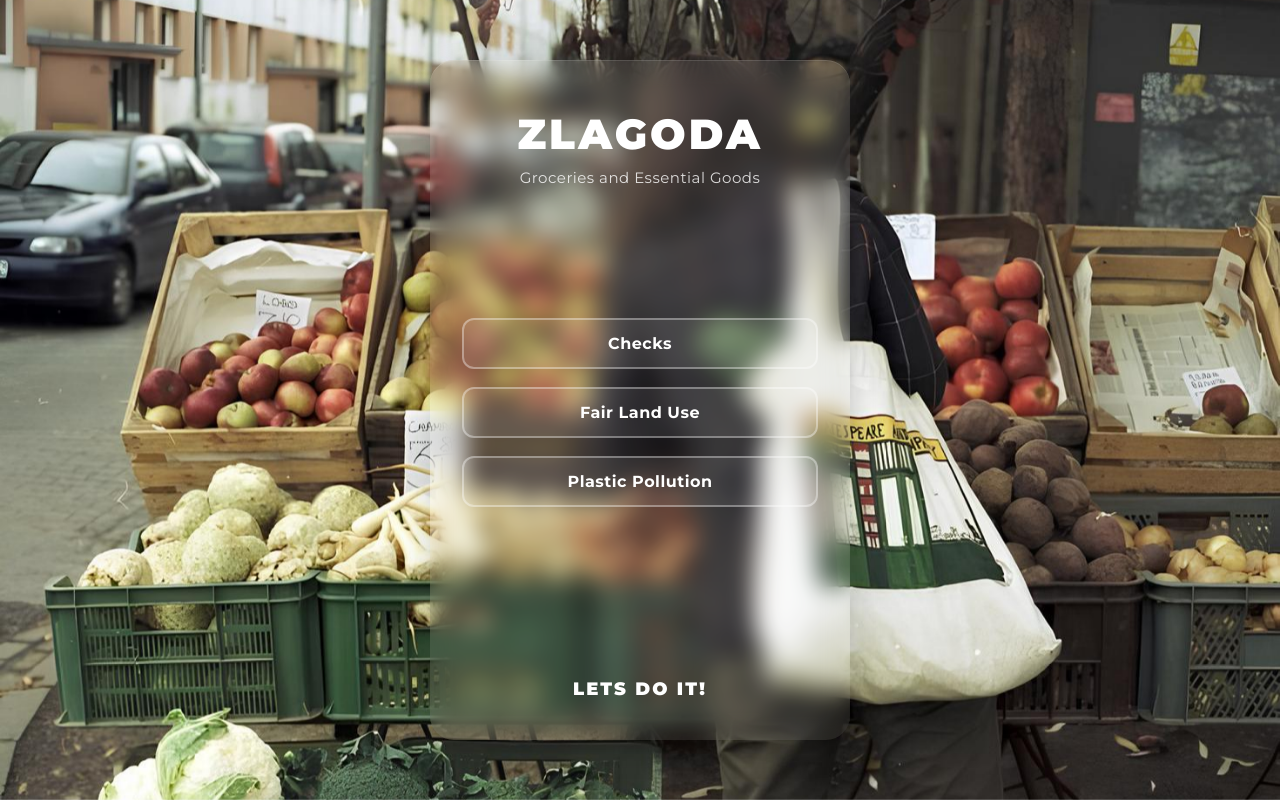
After one commit to viktoriyabaran/Zlagoda, a Django app: page /home/ in a window 1280 px wide. The commit adds this page. Run offline with Django 5.2, Linux system fonts and the light colour scheme.

Commit message:
WA: Add the base design of the main page

```diff
--- a/core/urls.py
+++ b/core/urls.py
@@ -1,7 +1,9 @@
 from django.urls import path
 
-app_name = 'core'
+from .views import home
+
+app_name = "core"
 
 urlpatterns = [
-    # Views will be added here
+    path("home/", home, name="home"),
 ]
--- a/core/views.py
+++ b/core/views.py
@@ -1 +1,6 @@
+from django.shortcuts import render
+
+
 # Define core views (login, logout, dashboard) here
+def home(request):
+    return render(request, "home.html")
--- a/templates/base.html
+++ b/templates/base.html
@@ -1,14 +1,139 @@
+{% load static %}
 <!DOCTYPE html>
 <html lang="en">
 <head>
     <meta charset="UTF-8">
     <meta name="viewport" content="width=device-width, initial-scale=1.0">
     <title>{% block title %}Zlagoda{% endblock %}</title>
-    <script src="https://cdn.tailwindcss.com"></script>
+    <link rel="preconnect" href="https://fonts.googleapis.com">
+    <link href="https://fonts.googleapis.com/css2?family=Montserrat:wght@400;700;900&display=swap" rel="stylesheet">
     <script src="https://unpkg.com/htmx.org@2.0.4"></script>
+    <style>
+        * {
+            margin: 0;
+            padding: 0;
+            box-sizing: border-box;
+        }
+
+        body {
+            min-height: 100vh;
+            display: flex;
+            align-items: center;
+            justify-content: center;
+            font-family: 'Montserrat', sans-serif;
+            overflow: hidden;
+        }
+
+        .bg {
+            position: fixed;
+            inset: 0;
+            background: url('/static/images/background.jpg') center/cover no-repeat;
+            z-index: 0;
+        }
+
+        .card {
+            position: relative;
+            z-index: 1;
+            width: 420px;
+            min-height: 680px;
+            border-radius: 24px;
+            overflow: hidden;
+            display: flex;
+            flex-direction: column;
+            align-items: center;
+            padding: 48px 32px 40px;
+            backdrop-filter: blur(12px);
+            -webkit-backdrop-filter: blur(12px);
+            background: rgba(255, 255, 255, 0.08);
+            box-shadow:
+                0 8px 32px rgba(0, 0, 0, 0.18),
+                inset 0 1px 0 rgba(255, 255, 255, 0.12);
+        }
+
+        .title {
+            color: #fff;
+            font-size: 42px;
+            font-weight: 900;
+            letter-spacing: 3px;
+            margin-bottom: 8px;
+        }
+
+        .subtitle {
+            color: rgba(255, 255, 255, 0.82);
+            font-size: 15px;
+            font-weight: 400;
+            letter-spacing: 0.5px;
+            margin-bottom: auto;
+        }
+
+        .buttons {
+            display: flex;
+            flex-direction: column;
+            gap: 18px;
+            width: 100%;
+            margin: auto 0;
+        }
+
+        .btn {
+            display: block;
+            width: 100%;
+            padding: 14px 24px;
+            border: 2px solid rgba(255, 255, 255, 0.35);
+            border-radius: 12px;
+            background: rgba(255, 255, 255, 0.08);
+            color: #fff;
+            font-family: 'Montserrat', sans-serif;
+            font-size: 16px;
+            font-weight: 700;
+            text-align: center;
+            text-decoration: none;
+            letter-spacing: 0.5px;
+            cursor: pointer;
+            transition: background 0.25s, border-color 0.25s, transform 0.15s;
+        }
+
+        .btn:hover {
+            background: rgba(255, 255, 255, 0.18);
+            border-color: rgba(255, 255, 255, 0.6);
+            transform: translateY(-2px);
+        }
+
+        .btn:active {
+            transform: translateY(0);
+        }
+
+        .cta {
+            margin-top: auto;
+            padding-top: 40px;
+            color: #fff;
+            font-size: 18px;
+            font-weight: 900;
+            letter-spacing: 2px;
+            text-decoration: none;
+            cursor: pointer;
+            transition: opacity 0.2s;
+        }
+
+        .cta:hover {
+            opacity: 0.8;
+        }
+
+        @media (max-width: 480px) {
+            .card {
+                width: 92vw;
+                min-height: 85vh;
+                padding: 36px 24px 32px;
+                border-radius: 20px;
+            }
+            .title { font-size: 32px; }
+        }
+    </style>
     {% block head %}{% endblock %}
 </head>
-<body class="bg-gray-50 min-h-screen" hx-headers='{"X-CSRFToken": "{{ csrf_token }}"}'>
-    {% block body %}{% endblock %}
+<body hx-headers='{"X-CSRFToken": "{{ csrf_token }}"}'>
+    <div class="bg"></div>
+    <div class="card">
+        {% block content %}{% endblock %}
+    </div>
 </body>
 </html>
--- /dev/null
+++ b/templates/home.html
@@ -0,0 +1,16 @@
+{% extends "base.html" %}
+
+{% block title %}Zlagoda{% endblock %}
+
+{% block content %}
+    <h1 class="title">ZLAGODA</h1>
+    <p class="subtitle">Groceries and Essential Goods</p>
+
+    <nav class="buttons">
+        <a href="#checks" class="btn">Checks</a>
+        <a href="#fair-land-use" class="btn">Fair Land Use</a>
+        <a href="#plastic-pollution" class="btn">Plastic Pollution</a>
+    </nav>
+
+    <a href="#action" class="cta">LETS DO IT!</a>
+{% endblock %}
```
Also changed, not shown: static/images/background.jpg (added).
